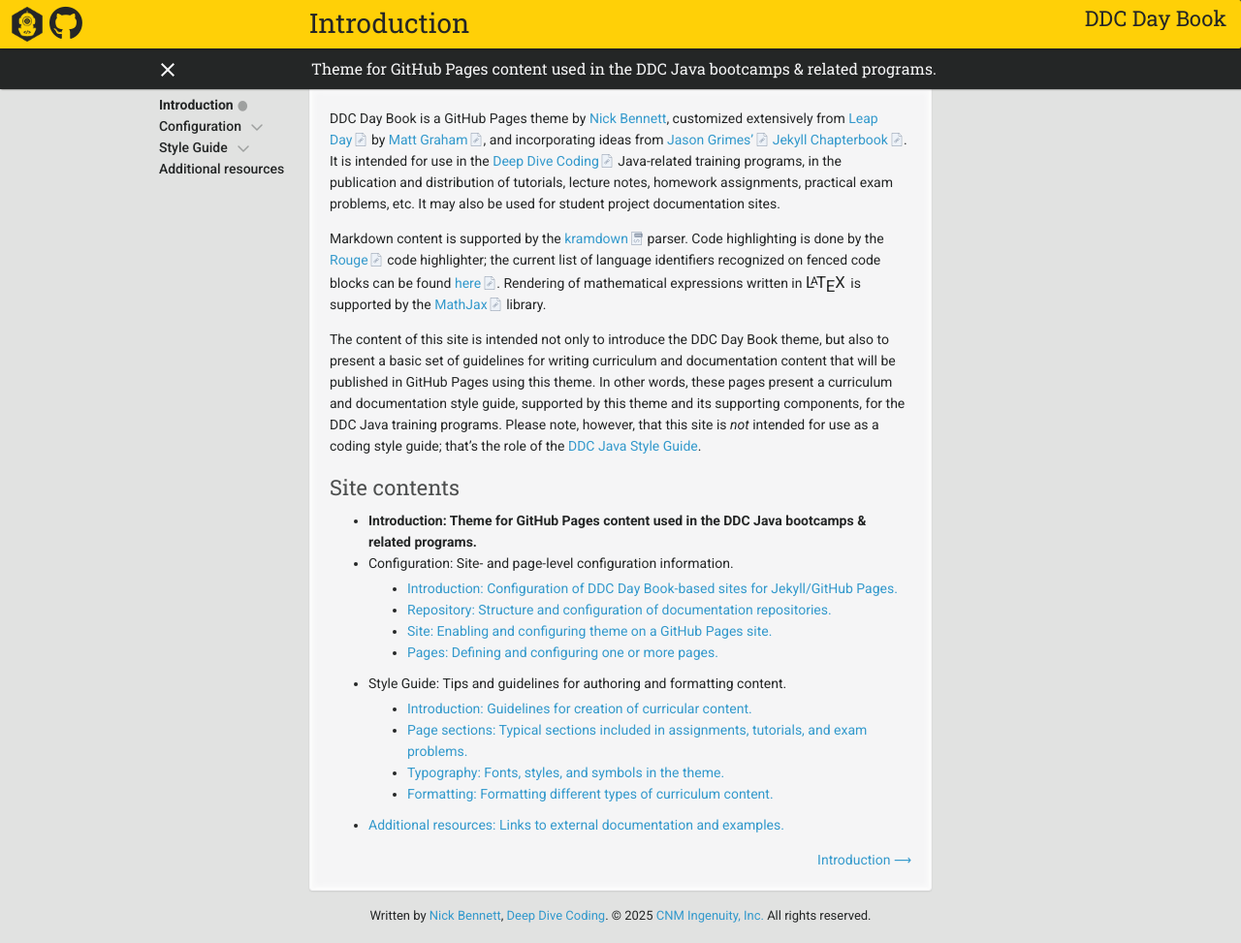
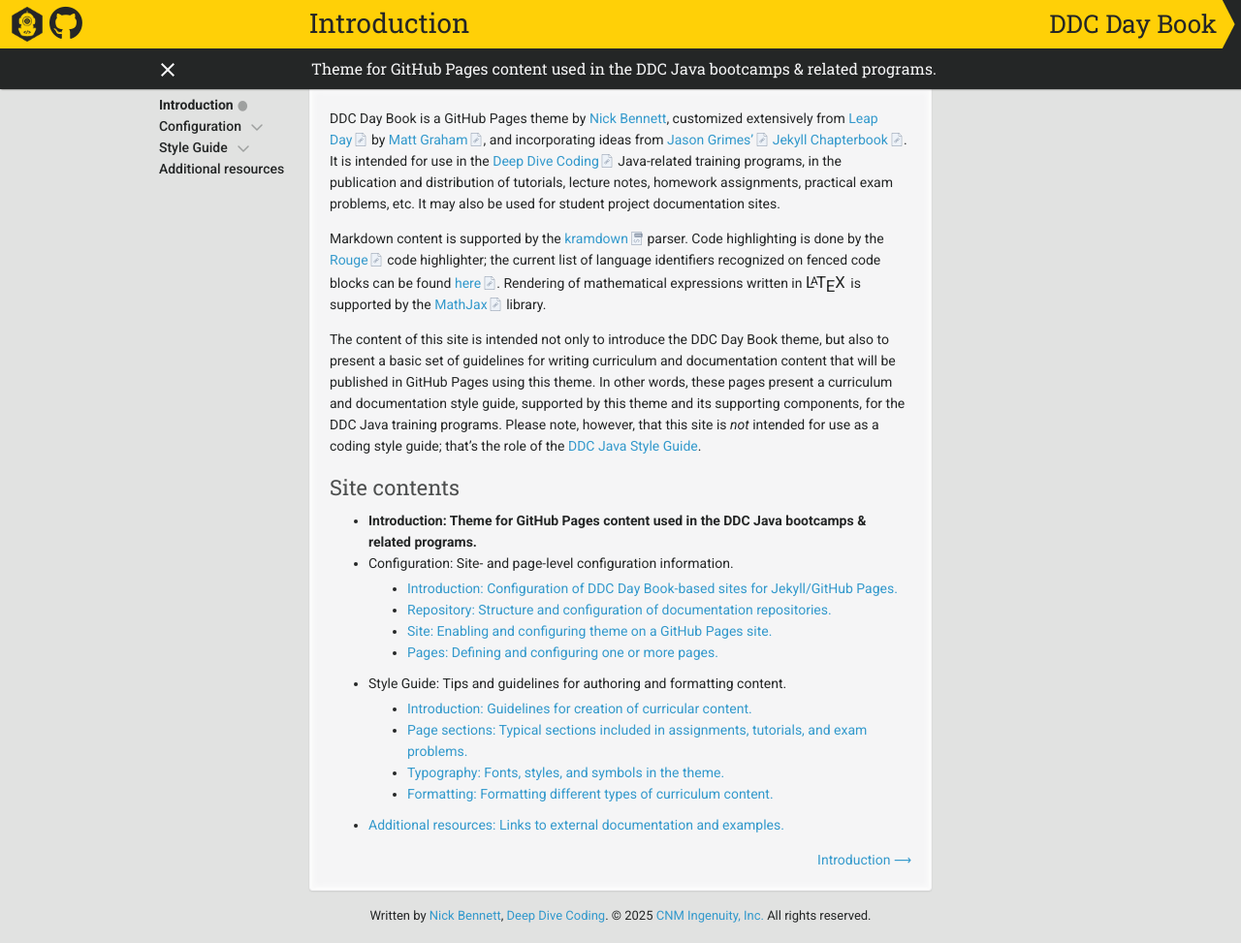
Before and after one commit to ddc-java/ddc-day-book, a Jekyll site: the page built from index.md, in a window 1280 px wide and 973 px high. Shown: the whole window at 97% size. Built offline with Jekyll 4.4.1, drawn with Linux system fonts in a browser that asks for light colours; nearby versions of some CDN libraries; our own code applies the rules of GitHub Pages for plain Markdown files; formulas are drawn with MathJax 3.

Commit message:
Partial hex edge on banner

```diff
--- a/_sass/ddc-day-book.scss
+++ b/_sass/ddc-day-book.scss
@@ -558,6 +558,7 @@
     box-shadow: 0 1px 3px rgba(0,0,0,.25);
     border-radius: 0 2px 2px 0;
     padding: 0;
+    clip-path: polygon(0 0, 98.5% 0, 99.5% 50%, 98.5% 100%, 0 100%);
 
     > a {
 
@@ -625,11 +626,11 @@
     display: inline-block;
     position: absolute;
     max-width: 880px;
-    top: 22px;
+    top: 26px;
     right: 50%;
-    margin-right: -445px;
+    margin-right: -435px;
     margin-top: 0!important;
-    font-size: 22px;
+    font-size: 26px;
     color: $base-dark-color;
     white-space: nowrap;
     overflow: hidden;
@@ -1164,9 +1165,9 @@
     }
 
     > h2 {
-      top: 6px;
+      top: 10px;
       right: 0;
-      margin-right: 15px;
+      margin-right: 25px;
     }
 
     > p {
```
